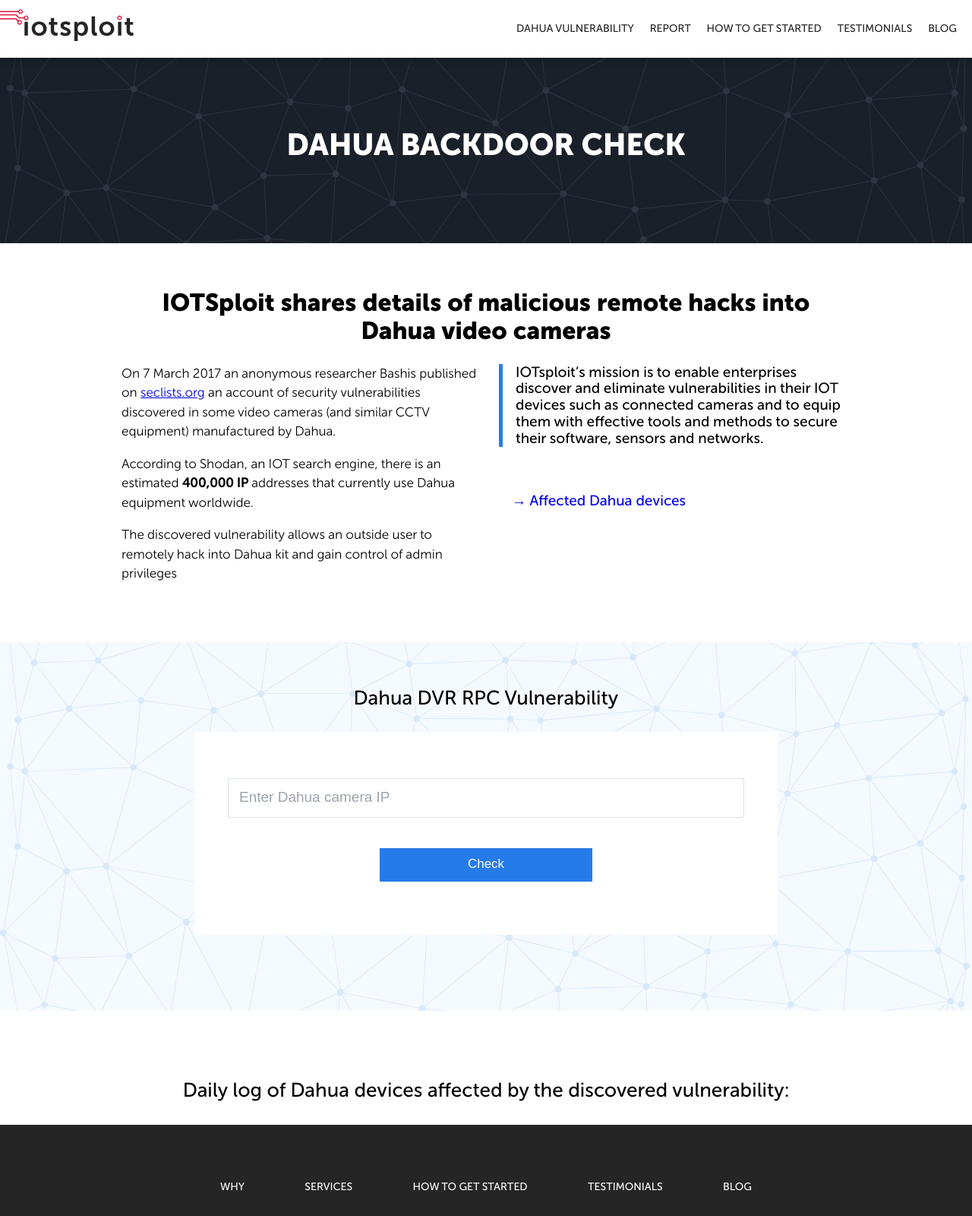
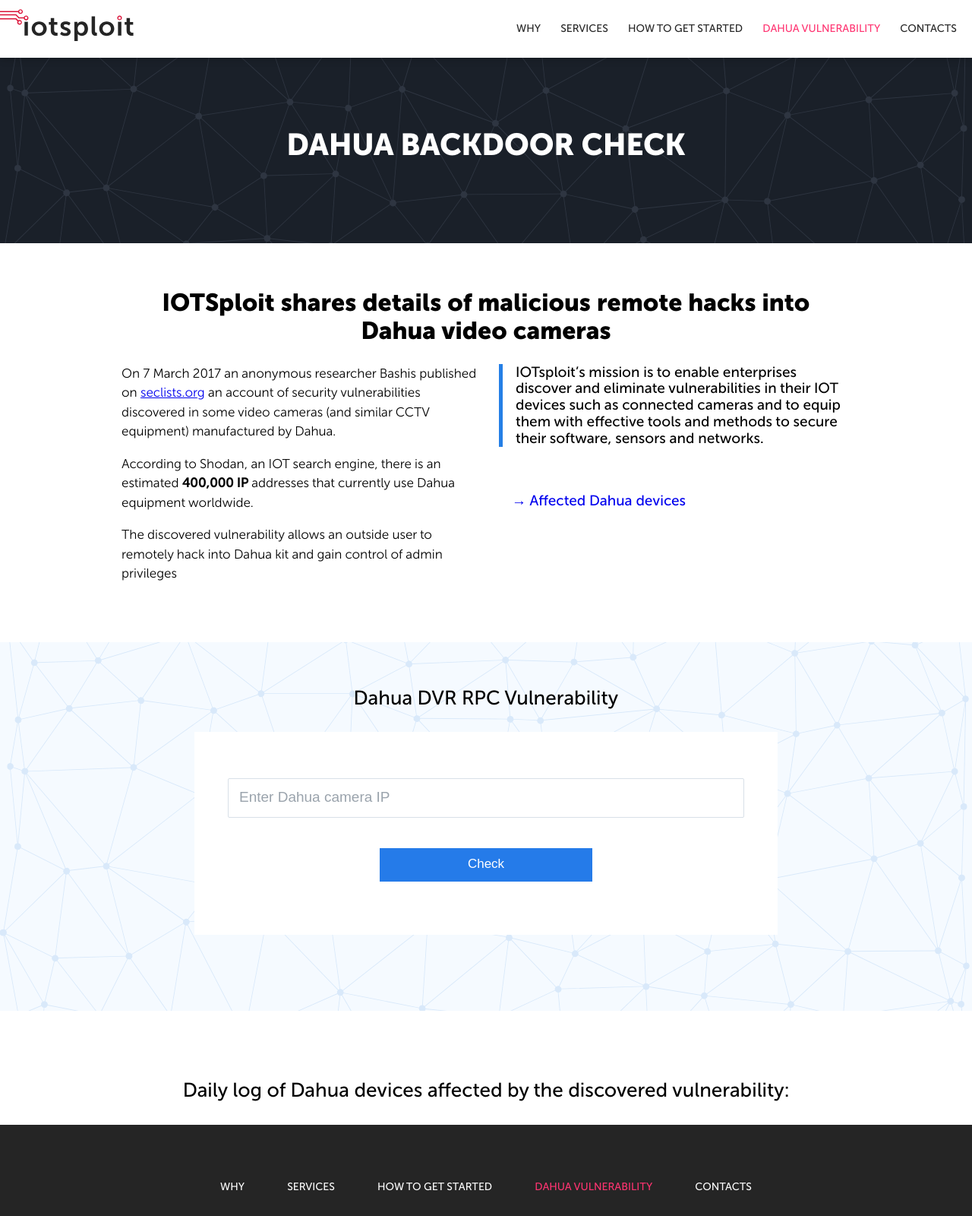
Before and after one commit to TechyHackBala/iotsploit-landing, a website: page dahua-template.html in a window 1280 px wide. Shown: the top 1600 px of the page at 76% size. Drawn offline with Linux system fonts and the light colour scheme.

Commit message:
Added styles for dahua page

```diff
--- a/dahua-template.html
+++ b/dahua-template.html
@@ -18,11 +18,11 @@
         </a>
         <div class="menu">
             <ul>
-                <li><a href="/dahua-template.html">Dahua Vulnerability</a></li>
-                <li><a href="/report-template.html">Report</a></li>
-                <li><a href="#">How to get started</a></li>
-                <li><a href="#">Testimonials</a></li>
-                <li><a href="#">Blog</a></li>
+                <li><a href="/#why">Why</a></li>
+                <li><a href="/#services">Services</a></li>
+                <li><a href="/#how">How to get started</a></li>
+                <li><a class="active" href="/dahua-template.html">Dahua vulnerability</a></li>
+                <li><a href="/#contacts">Contacts</a></li>
             </ul>
         </div>
         <button class="mobile-menu" onclick="$('.menu').slideToggle('slow')">
@@ -109,13 +109,13 @@
 </main>
 <footer>
     <div class="footer-content">
-        <div class="footer-menu">
+        <div class="footer-menu menu">
             <ul>
-                <li><a href="#">Why</a></li>
-                <li><a href="#">Services</a></li>
-                <li><a href="#">How to get started</a></li>
-                <li><a href="#">Testimonials</a></li>
-                <li><a href="#">Blog</a></li>
+                <li><a href="/#why">Why</a></li>
+                <li><a href="/#services">Services</a></li>
+                <li><a href="/#how">How to get started</a></li>
+                <li><a class="active" href="/dahua-template.html">Dahua vulnerability</a></li>
+                <li><a href="/#contacts">Contacts</a></li>
             </ul>
         </div>
         <div class="contacts">
--- a/static/styles/_menu.scss
+++ b/static/styles/_menu.scss
@@ -35,6 +35,9 @@
         font-family: Museo, sans-serif;
         &:hover{
           transition: all .5s;
+          color: #FF3471;
+        }
+        &.active{
           color: #FF3471;
         }
       }
```
Also changed, not shown: static/dist/styles.css.
